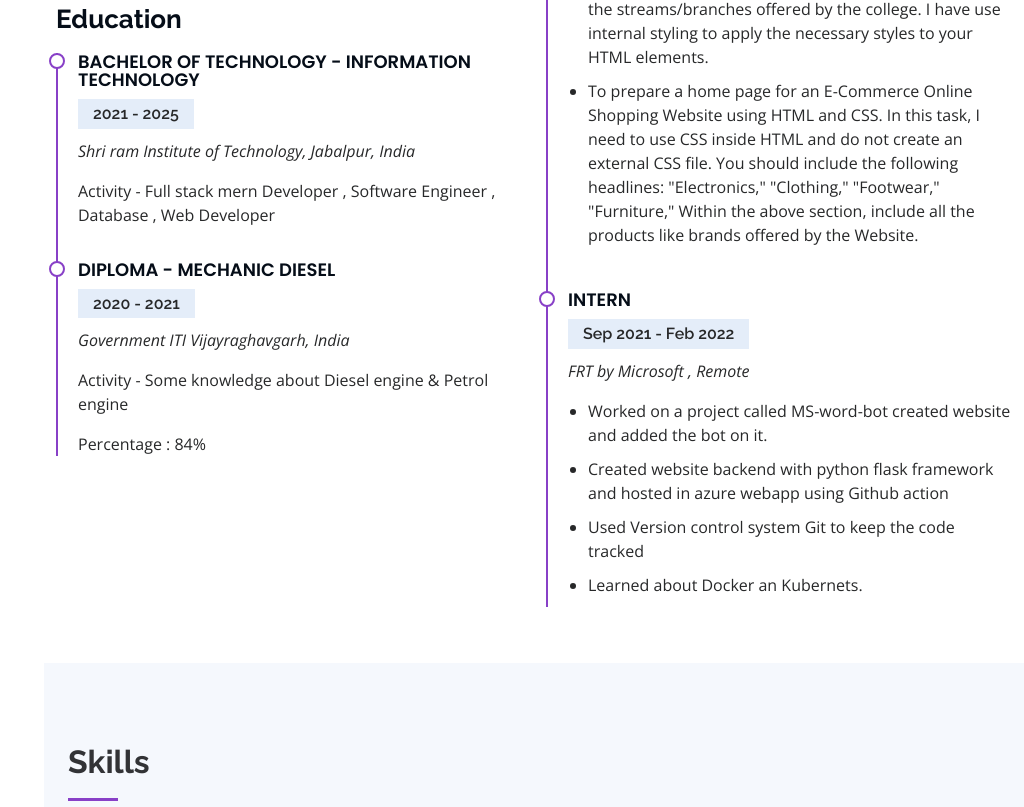
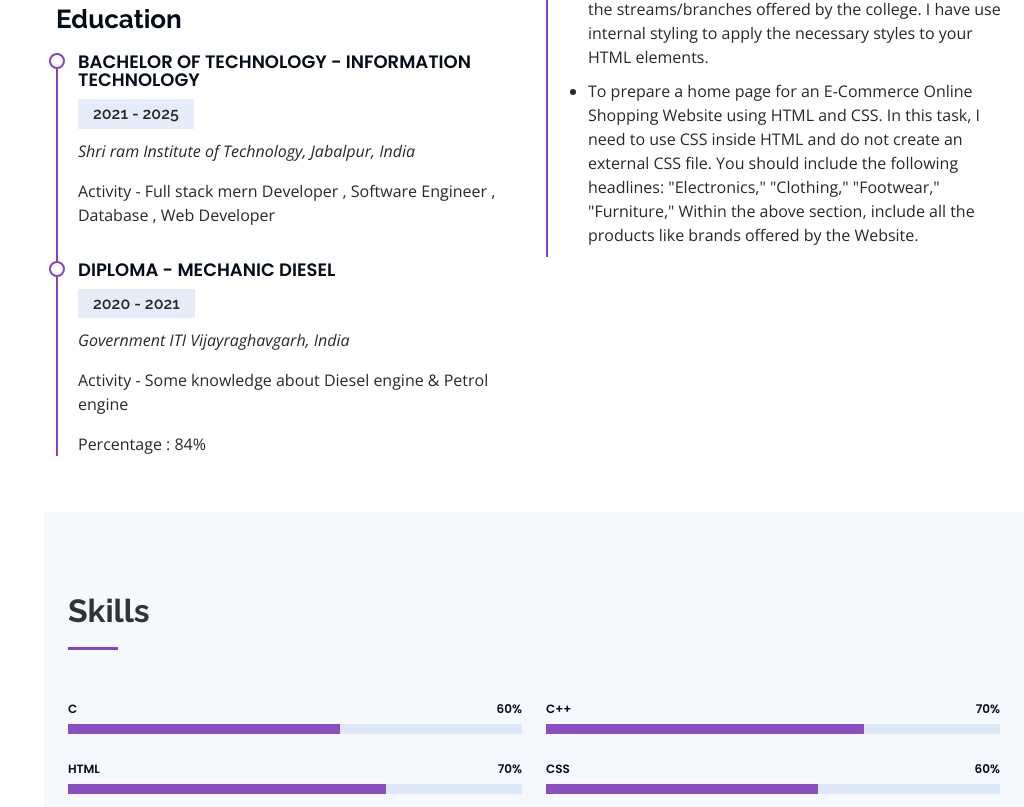
Before and after one commit to namdevsahil/PortFolio, a plain HTML site: page index.html in a window 1280 px wide. Shown: the part 2007-2814 px from the top of the page, without its empty margins (256-1280 px from the left). Drawn offline with nearby package versions, Linux system fonts and the light colour scheme.

Commit message:
Update index.html

```diff
--- a/index.html
+++ b/index.html
@@ -171,18 +171,6 @@
                 <li>I have creating a table booking form for a restaurant's website. The form should allow customers to reserve a table by selecting the date, time, number of guests, and providing their contact information. The form should also include a "submit" button that, when clicked, will send the reservation request to the restaurant's management team</li>
                 <li>To prepare a home page for an Engineering college using HTML and CSS. In this task, I need to use CSS inside HTML and do not create an external CSS file. I have included the following headlines: "About us," "Department," "Faculty," "Research," and "Placement", “Contact us” Within the Department section, include all the streams/branches offered by the college. I have use internal styling to apply the necessary styles to your HTML elements.</li>
                 <li>To prepare a home page for an E-Commerce Online Shopping Website using HTML and CSS. In this task, I need to use CSS inside HTML and do not create an external CSS file. You should include the following headlines: "Electronics," "Clothing," "Footwear," "Furniture," Within the above section, include all the products like brands offered by the Website.</li>
-              </ul>
-            </div>
-
-            <div class="resume-item">
-              <h4>Intern</h4>
-              <h5>Sep 2021 - Feb 2022</h5>
-              <p><em>FRT by Microsoft , Remote</em></p>
-              <ul>
-                <li>Worked on a project called MS-word-bot created website and added the bot on it.</li>
-                <li>Created website backend with python flask framework and hosted in azure webapp using Github action</li>
-                <li>Used Version control system Git to keep the code tracked</li>
-                <li>Learned about Docker an Kubernets.</li>
               </ul>
             </div>
           </div>
```
